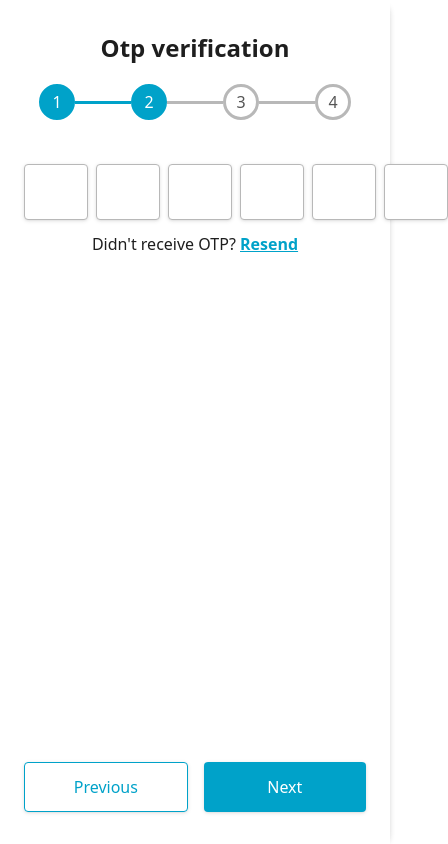
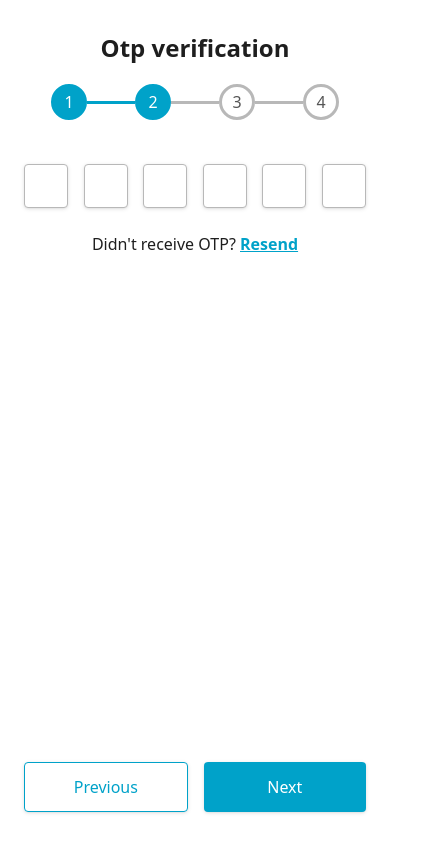
Before and after one commit to Trayshmhirk/tax-return-user-app, a React (Vite) app: page /sign-up in a window 390 px wide. Both pictures are taken after typing "Sample", "Sample", "Sample", "name@example.com", "Sample123", "Sample123" into the empty fields and a click on the button "Next". Shown: the whole page, 448 px wide, since content can reach past the window. Built offline with nearby package versions, Linux system fonts and the light colour scheme.

Commit message:
Update otp verification ui, other changes

```diff
--- a/src/components/auth/Forms.tsx
+++ b/src/components/auth/Forms.tsx
@@ -42,7 +42,7 @@ const Forms = ({
                {/* Render connecting line except for the last item */}
                {i < totalForms && (
                   <div
-                     className={`w-14 h-[3px] ${
+                     className={`w-12 h-[3px] sm:w-14 ${
                         isCurrentForm && i < isCurrentForm
                            ? "bg-richElectricBlue"
                            : "bg-spanishGray"
--- a/src/components/auth/Otp.tsx
+++ b/src/components/auth/Otp.tsx
@@ -3,6 +3,8 @@ import Forms from "./Forms";
 import { NavLink } from "react-router-dom";
 import CustomButton from "../CustomButton";
 import OtpInput from "./OtpInput";
+import { ClipLoader } from "react-spinners";
+import { useState } from "react";
 
 type OtpPropTypes = {
    title: string;
@@ -23,20 +25,37 @@ const Otp = ({
    onPrev,
    isRecoverPasswordOTP,
 }: OtpPropTypes) => {
+   const [otp, setOtp] = useState("");
+   const [isLoading, setIsLoading] = useState(false);
+   const [loginMessage, setLoginMessage] = useState<string | null>(null);
+
    const {
       handleSubmit,
       // register,
       // formState: { errors },
    } = useForm();
 
-   console.log(email);
-
    const onSubmit = async () => {
       // Check if OTP is empty
       if (!isRecoverPasswordOTP) {
          console.log(email);
+         console.log(otp);
 
-         handleNextForm();
+         setIsLoading(true);
+
+         // Simulate API call with setTimeout
+         setTimeout(() => {
+            setIsLoading(false);
+            setLoginMessage("OTP verification successful!");
+
+            setTimeout(() => {
+               setLoginMessage("");
+               handleNextForm();
+            }, 2000);
+
+            // Navigate after mock success
+            // navigate("/");
+         }, 2000);
       } else {
          // try {
          //    const response = await api.post("/confirm-pin", {
@@ -83,8 +102,8 @@ const Otp = ({
          {/* {errors.otp && (
             <div className="text-danger mb-3">{errors.message}</div>
          )} */}
-         <div className="flex flex-col gap-3 mb-auto">
-            <OtpInput handleOtpChange={(otp: string) => console.log(otp)} />
+         <div className="flex flex-col gap-6 mb-auto">
+            <OtpInput handleOtpChange={(otp: string) => setOtp(otp)} />
             <span className="self-center">
                {`Didn't receive OTP? `}
                <NavLink className="font-bold" to={"/login"}>
@@ -93,11 +112,15 @@ const Otp = ({
             </span>
          </div>
 
+         {loginMessage && <p className="text-center">{loginMessage}</p>}
+
          <div className="w-full flex gap-4 text-center">
             <CustomButton type="button" handleClick={handlePrevForm} isPrevBtn>
                Previous
             </CustomButton>
-            <CustomButton type="submit">Next</CustomButton>
+            <CustomButton type="submit" isDisabled={isLoading}>
+               {isLoading ? <ClipLoader color="#ffffff" size={20} /> : "Next"}
+            </CustomButton>
          </div>
       </Forms>
    );
--- a/src/components/auth/OtpInput.tsx
+++ b/src/components/auth/OtpInput.tsx
@@ -45,7 +45,7 @@ const OtpInput = ({ handleOtpChange }: OtpInputPropType) => {
             <React.Fragment key={index}>
                <input
                   id={`otpInput${index}`}
-                  className="w-16 h-14 py-[15px] px-4 border border-spanishGray text-center font-bold rounded shadow-md outline-none placeholder:text-eerieBlack focus:border-eerieBlack"
+                  className="w-11 h-11 sm:w-16 sm:h-14 p-3 sm:py-[15px] sm:px-4 border border-spanishGray text-center font-bold rounded shadow-md outline-none placeholder:text-eerieBlack focus:border-eerieBlack"
                   type="text"
                   maxLength={1}
                   value={digit}
--- a/src/pages/auth/SignUp.tsx
+++ b/src/pages/auth/SignUp.tsx
@@ -34,6 +34,8 @@ const SignUp = () => {
                onPrev={handlePrevForm}
             />
          )}
+
+         {currentForm === 3 && <div>Select category form</div>}
       </>
    );
 };
```
